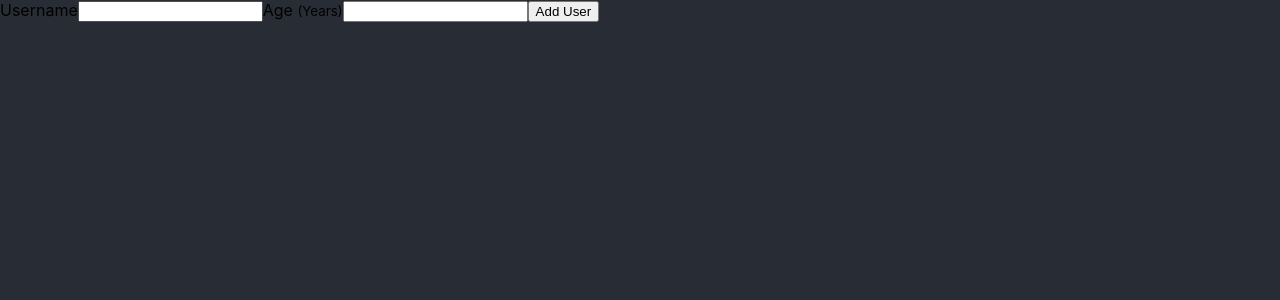
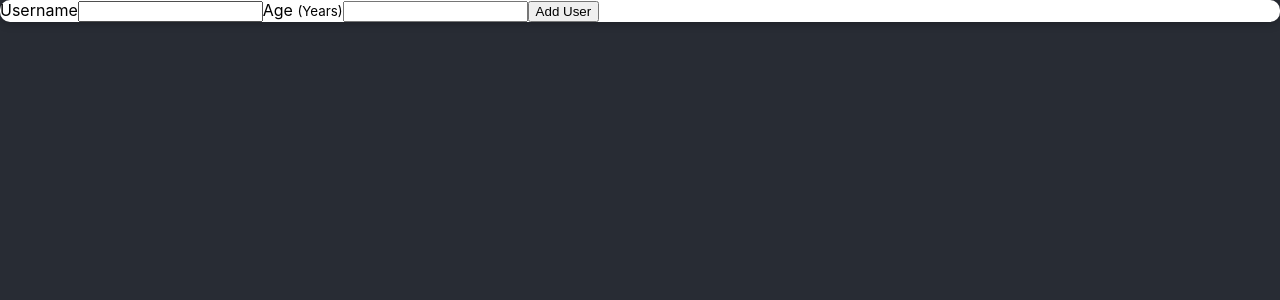
Before and after one commit to Manojlovic1998/React-Practice-Project, a JavaScript app: page / in a window 1280 px wide. Shown: the top 300 px of the page. Built offline with nearby package versions, Linux system fonts and the light colour scheme; the HTML template or start-up script is replaced by a standard one.

Commit message:
Create UI/Card component and Add it to AddUser component

```diff
--- /dev/null
+++ b/src/components/UI/Card.js
@@ -0,0 +1,11 @@
+import style from './Card.module.css';
+
+const Card = props =>{
+    return (
+        <div className={style.card}>
+            {props.children}
+        </div>
+    );
+}
+
+export default Card;
--- /dev/null
+++ b/src/components/UI/Card.module.css
@@ -0,0 +1,5 @@
+.card {
+    background-color: white;
+    box-shadow: 0 2px 8px rgba(0, 0, 0, 0.26);
+    border-radius: 10px;
+}
--- a/src/components/Users/AddUser.js
+++ b/src/components/Users/AddUser.js
@@ -1,3 +1,5 @@
+import Card from "../UI/Card";
+
 
 const AddUser = props => {
 
@@ -7,6 +9,7 @@
     };
 
     return (
+        <Card>
             <form onSubmit={userSubmitHandler}>
                 <label htmlFor="username">Username</label>
                 <input type="username" id="username"/>
@@ -14,6 +17,7 @@
                 <input type="number" id="age"/>
                 <button type="submit">Add User</button>
             </form>
+        </Card>
     );
 };
 
```
Lines whose indentation alone changed are shown as unchanged.
